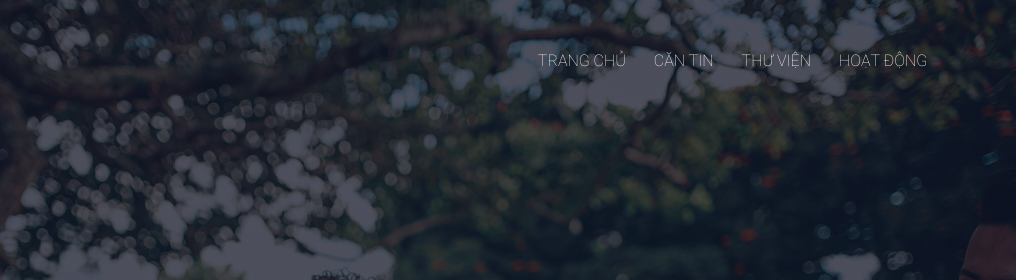
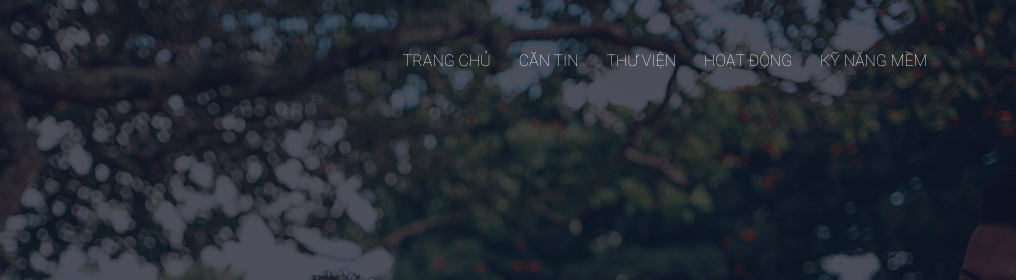
Before and after one commit to binh1232004/main, a plain HTML site: page index.html in a window 1280 px wide. Shown: the top 280 px of the page, 264-1280 px from the left. Drawn offline with Linux system fonts and the light colour scheme.

Commit message:
Update index.html

```diff
--- a/index.html
+++ b/index.html
@@ -19,6 +19,8 @@
                     <li><a href="https://cantindhsp.netlify.app/?fbclid=IwAR1Gvh5og821fTJ9tODJgjPJZQRSSR2lzBfFwJfdIMnoiTgFLi_X_nEDPlo" class="">CĂN TIN</a></li>
                     <li><a href="https://hcmuellibrary.netlify.app/?fbclid=IwAR2GFpqOrRzfeBxybELwdGNPqEsc58rfEVrXDhXxnb1a6FEQL7_l6wFyly4" class="">THƯ VIỆN</a></li>
                     <li><a href="https://bookworkingnet.github.io/?fbclid=IwAR0_NFjexVRpkwX5lkEVAiBl30-_6X-nNpgbtKjg1UZ_IS53R4ugKiqrfr8" class="">HOẠT ĐỘNG</a></li>
+                    <li><a href="https://l.facebook.com/l.php?u=https%3A%2F%2Fkynanggmemm.netlify.app%2F%3Ffbclid%3DIwAR1Em7-H7i8iHgOb4jFz51aIHNyqobGeAabBGJfa5ltmnTHrNoMqEqhXy2Y&h=AT1h3XToKX2cl6_8SQ5Gajo6HzTjRk4ZX2ff-V0XL3AFra5hR8pFKQvFP_APhI3NKkTy8hAyKWB-2tWmsPYRD2GRVzejzeMZYaMaFAWZIBR_y8uiGLLD0PS3Bvl2k1pw8-zBDg" class="">KỸ NĂNG MỀM</a></li>
+
                 </ul>
             </div>
 
```
